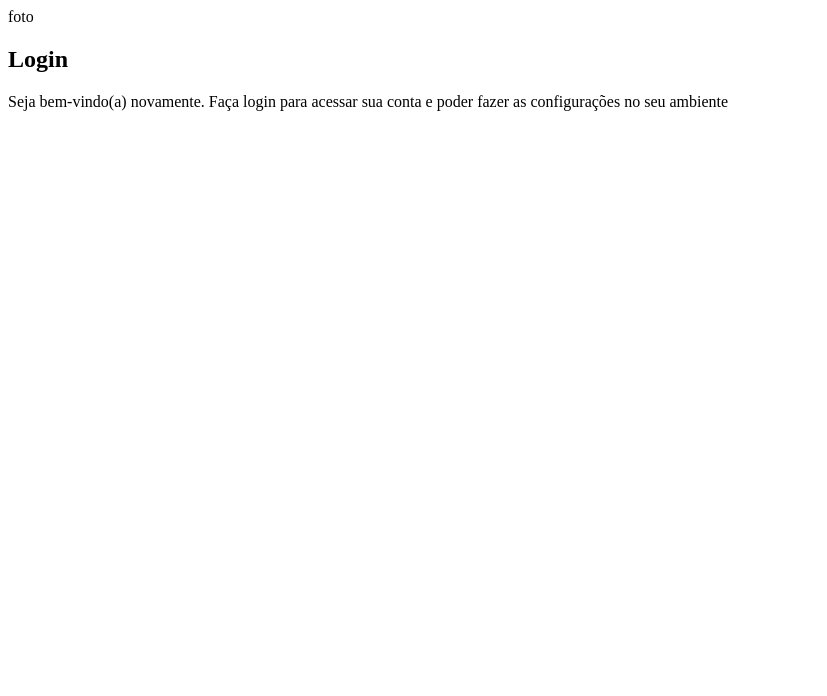
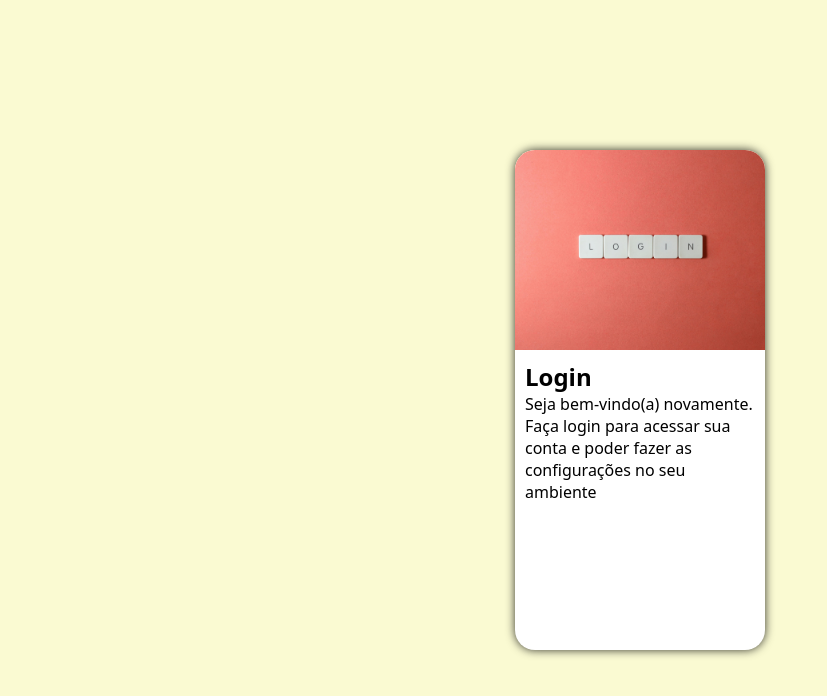
Before and after one commit to samucarafi/HTML-E-CSS, a plain HTML site: page DESAFIOS/PROJETO LOGIN/index.html in a window 1280 px wide. Shown: the whole page, without its empty margins (0-827 px from the left). Drawn offline with Linux system fonts and the light colour scheme.

Commit message:
projeto login

```diff
--- a/DESAFIOS/PROJETO LOGIN/Estilos/style.css
+++ b/DESAFIOS/PROJETO LOGIN/Estilos/style.css
@@ -1,2 +1,44 @@
 @charset 'UTF-8';
 /*Paleta de Cores*/
+*{
+    font-family: system-ui, -apple-system, BlinkMacSystemFont, 'Segoe UI', Roboto, Oxygen, Ubuntu, Cantarell, 'Open Sans', 'Helvetica Neue', sans-serif;
+    padding: 0px;
+    margin: 0px;
+    box-sizing: border-box;
+}
+body, html{
+    background-color: lightgoldenrodyellow;
+    height: 100vh;
+    width: 100vw;
+}
+main{
+    position: relative;
+    height: 100vh;
+    width: 100vw;
+}
+section#login{
+    position: absolute;
+    top: 50%;
+    left: 50%;
+    transform: translate(-50%, -50%);
+    background-color: white;
+    overflow: hidden;
+    width: 250px;
+    height: 500px;
+    border-radius: 20px;
+    box-shadow: 0px 0px 10px rgba(0, 0, 0, 0.8);
+}
+section#login>div#imagem{
+    display: block;
+    background: lightgoldenrodyellow url(../imagens/pexels-photo-2882566\ \(1\).jpeg) no-repeat;
+    height: 200px;
+    background-position: center center;
+    background-size: cover;
+
+
+}
+section#login> div#formulario{
+    padding: 10px;
+    display: block;
+
+}
--- a/DESAFIOS/PROJETO LOGIN/index.html
+++ b/DESAFIOS/PROJETO LOGIN/index.html
@@ -10,7 +10,7 @@
     <main>
         <section id="login">
             <div id="imagem">
-                foto
+
             </div >
             <div id="formulario">
                 <h1>Login</h1>
```
Also changed, not shown: index.html (deleted).
